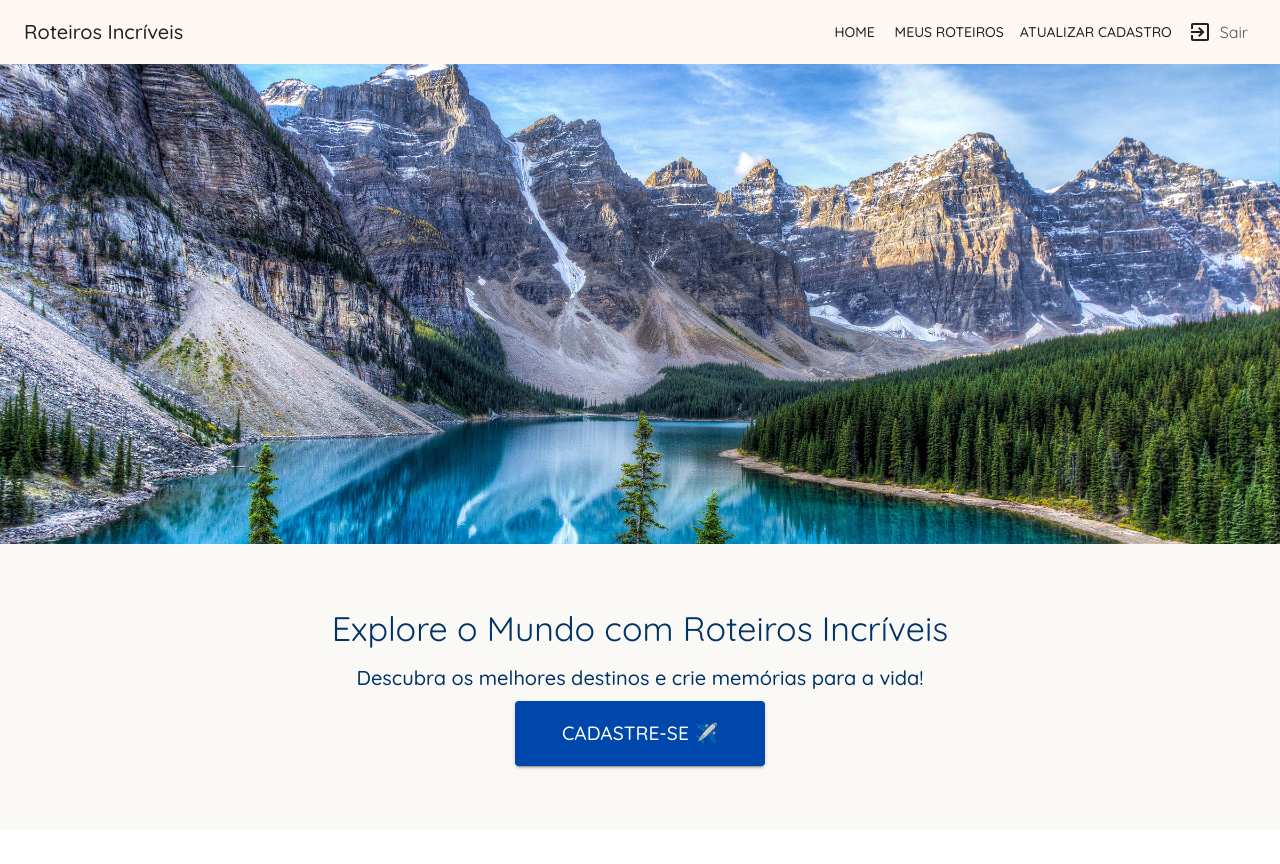
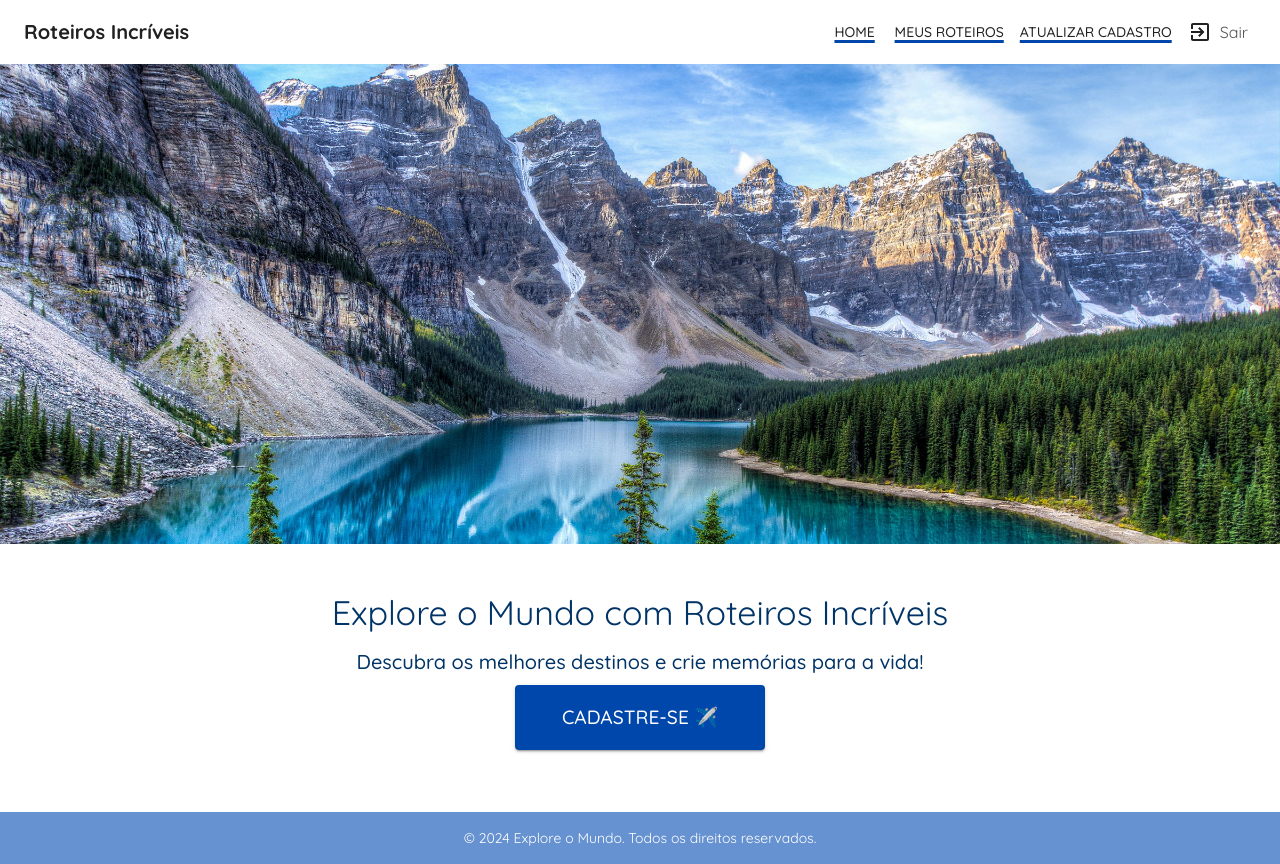
Before and after one commit to AndreLuizBressan/trabalho_ine5646, a React (Create React App) app in the folder frontend/: page / in a window 1280 px wide. Built offline with nearby package versions, Linux system fonts and the light colour scheme.

Commit message:
melhorias+layout

```diff
--- a/frontend/src/components/Header.js
+++ b/frontend/src/components/Header.js
@@ -1,15 +1,17 @@
 import React, { useState } from "react";
-import { AppBar,
+import {
+  AppBar,
   Toolbar,
   Typography,
   Button,
   Menu,
   MenuItem,
-         IconButton } from "@mui/material";
+  IconButton,
+} from "@mui/material";
 import { AccountCircle } from "@mui/icons-material";
 import { Link } from "react-router-dom";
 import { useAuth } from "../context/AuthContext";
-import ExitToAppIcon from '@mui/icons-material/ExitToApp';
+import ExitToAppIcon from "@mui/icons-material/ExitToApp";
 
 const Header = () => {
   const { isAuthenticated, logout } = useAuth();
@@ -31,19 +33,59 @@ const Header = () => {
   return (
     <AppBar position="static" color="primary">
       <Toolbar>
-        <Typography variant="h6" component={Link} to="/home" sx={{ flexGrow: 1, textDecoration: "none", color: "inherit" }}>
+        <Typography
+          variant="h6"
+          component={Link}
+          to="/home"
+          sx={{
+            flexGrow: 1,
+            textDecoration: "none",
+            color: "inherit",
+            fontWeight: "bold",
+          }}
+        >
           Roteiros Incríveis
         </Typography>
-        <Button color="inherit" component={Link} to="/">
+        <Button
+          color="inherit"
+          component={Link}
+          to="/"
+          sx={{
+            textDecoration: "underline", // Sublinhado ativado
+            textDecorationThickness: "3px", // Espessura do sublinhado
+            textUnderlineOffset: "3px", // Espaçamento entre texto e sublinhado
+            textDecorationColor: "#0047AB", // Cor azul para o sublinhado
+          }}
+        >
           Home
         </Button>
         {isAuthenticated && (
-          <Button color="inherit" component={Link} to="/main">
+          <Button
+            color="inherit"
+            component={Link}
+            to="/main"
+            sx={{
+              textDecoration: "underline",
+              textDecorationThickness: "3px",
+              textUnderlineOffset: "3px",
+              textDecorationColor: "#0047AB",
+            }}
+          >
             Meus Roteiros
           </Button>
         )}
         {isAuthenticated && (
-          <Button color="inherit" component={Link} to="/signupupdate">
+          <Button
+            color="inherit"
+            component={Link}
+            to="/signupupdate"
+            sx={{
+              textDecoration: "underline",
+              textDecorationThickness: "3px",
+              textUnderlineOffset: "3px",
+              textDecorationColor: "#0047AB",
+            }}
+          >
             Atualizar cadastro
           </Button>
         )}
@@ -52,7 +94,8 @@ const Header = () => {
             <IconButton
               color="inherit"
               onClick={handleLogout}
-              component={Link} to="/home"
+              component={Link}
+              to="/home"
             >
               <ExitToAppIcon />
               <Typography variant="body1" sx={{ ml: 1 }}>
--- a/frontend/src/components/ItineraryTable.js
+++ b/frontend/src/components/ItineraryTable.js
@@ -8,14 +8,16 @@ import {
   TableRow,
   Paper,
   Button,
+  Typography
 } from "@mui/material";
+
 
 const ItineraryTable = ({ destinations, onRemoveDestination, onEditDestination }) => {
   return (
     <TableContainer component={Paper}>
       <Table>
       <TableHead>
-          <TableRow>
+      <TableRow sx={{ '& > th': { color: 'text.terciary' } }}>
         <TableCell>Dia</TableCell>
         <TableCell>Destino</TableCell>
         <TableCell>Hospedagem</TableCell>
--- a/frontend/src/pages/CreateItinerary.js
+++ b/frontend/src/pages/CreateItinerary.js
@@ -248,7 +248,7 @@ const CreateItinerary = () => {
 
         <Button
           variant="contained"
-          color="primary"
+          color="secondary"
           fullWidth
           onClick={handleSavePart1}
           sx={{ mb: 3 }}
@@ -270,6 +270,7 @@ const CreateItinerary = () => {
                   <Button
                     key={day}
                     variant={newItinerary.day === day ? "contained" : "outlined"}
+                    color="secondary"
                     onClick={() =>
                       setNewItinerary((prev) => ({ ...prev, day }))
                     }
@@ -331,6 +332,7 @@ const CreateItinerary = () => {
 
             <Button
               variant="contained"
+              color="secondary"
               onClick={handleAddDestination}
               sx={{ mb: 3 }}
               disabled={!partOneCompleted}
@@ -350,7 +352,7 @@ const CreateItinerary = () => {
 
             <Button
               variant="contained"
-              color="primary"
+              color="secondary"
               fullWidth
               onClick={handleSaveFinal}
               disabled={!partOneCompleted || loading}
--- a/frontend/src/pages/Home.js
+++ b/frontend/src/pages/Home.js
@@ -1,12 +1,13 @@
 import React from "react";
 import { Box, Typography, Button } from "@mui/material";
-import { useNavigate } from "react-router-dom"; // use navigate
+import { useNavigate } from "react-router-dom";
 import wallpaper from "../images/wallpaper.jpg";
+
 const Main = () => {
-  const navigate = useNavigate(); // inicializa o hook de navegação
+  const navigate = useNavigate();
 
   const handleClick = () => {
-    navigate("/signup"); // redireciona p pág de cadastro
+    navigate("/signup");
   };
 
   return (
@@ -14,8 +15,9 @@ const Main = () => {
       style={{
         display: "flex",
         flexDirection: "column",
-        minHeight: "100vh",
-        backgroundColor: "#ffffff", // branco
+        height: "100vh", // Exatamente a altura da tela
+        backgroundColor: "#ffffff",
+        overflow: "hidden", // Evita qualquer rolagem extra
       }}
     >
       {/* Imagem como banner */}
@@ -27,14 +29,13 @@ const Main = () => {
           backgroundPosition: "center",
         }}
       />
-
-      {/* Box logo abaixo da imagem */}
       <Box
         sx={{
           textAlign: "center",
-          py: 8,
-          backgroundColor: "#FAF9F6",
+          py: 6, // Margem interna moderada
+          backgroundColor: "Quinary",
           color: "#003366",
+          flexGrow: 1, // Ajusta o restante do espaço
         }}
       >
         <Typography variant="h4" gutterBottom>
@@ -47,16 +48,28 @@ const Main = () => {
           variant="contained"
           color="secondary"
           size="large"
-          onClick={handleClick} // Chama a função de navegação ao clicar
+          onClick={handleClick}
           sx={{
-            fontSize: '1.2rem',
-            padding: '16px 32px',
-            minWidth: '250px',
+            fontSize: "1.2rem",
+            padding: "16px 32px",
+            minWidth: "250px",
           }}
         >
           Cadastre-se ✈️
         </Button>
+      </Box>
 
+      {/* Rodapé fixado no final */}
+      <Box
+        sx={{
+          backgroundColor: "cobalto_claro.main",
+          py: 2,
+          textAlign: "center",
+        }}
+      >
+        <Typography variant="body2" color="white">
+          © 2024 Explore o Mundo. Todos os direitos reservados.
+        </Typography>
       </Box>
     </div>
   );
--- a/frontend/src/pages/Login.js
+++ b/frontend/src/pages/Login.js
@@ -35,7 +35,6 @@ const Login = () => {
       const data = await response.json();
       console.log("Login realizado:", data);
       login(data.token);
-      alert("Login realizado com sucesso!");
       navigate("/main");
     } catch (err) {
       setError(err.message || "Erro ao realizar login. Tente novamente.");
@@ -83,7 +82,7 @@ const Login = () => {
           <Button
             type="submit"
             variant="contained"
-            color="primary"
+            color="secondary"
             fullWidth
             sx={{ marginTop: 2 }}
           >
@@ -93,7 +92,7 @@ const Login = () => {
         <Box textAlign="center" sx={{ marginTop: 2 }}>
           <Typography variant="body2" color="text.secondary">
             Não tem uma conta?{" "}
-            <Link href="/signup" underline="hover">
+            <Link href="/signup" underline="hover" color="text.roxo">
               Cadastre-se
             </Link>
           </Typography>
--- a/frontend/src/pages/Main.js
+++ b/frontend/src/pages/Main.js
@@ -5,6 +5,7 @@ import { useItinerary } from "../context/ItineraryContext";
 import DeleteIcon from "@mui/icons-material/Delete";
 import ItineraryModal from "../components/ItineraryModal";
 import VisibilityIcon from '@mui/icons-material/Visibility';
+
 
 const Main = () => {
   const navigate = useNavigate();
@@ -33,8 +34,8 @@ const Main = () => {
         sx={{
           textAlign: "center",
           py: 8,
-          bgcolor: "#FFB6C1",
-          color: "#FFF",
+          bgcolor: "cobalto_claro.main",
+          color: "text.white",
         }}
       >
         <Typography variant="h3" gutterBottom>
@@ -53,7 +54,7 @@ const Main = () => {
 
 
         {itineraries.length === 0 ? (
-          <Typography variant="h6" color="textSecondary">
+          <Typography variant="h6" color="textsecondary">
             Não há roteiros criados ainda. Comece criando um novo!
           </Typography>
         ) : (
--- a/frontend/src/theme.js
+++ b/frontend/src/theme.js
@@ -1,20 +1,31 @@
 import { createTheme } from "@mui/material/styles";
 import "@fontsource/quicksand";
+import { fontWeight } from "@mui/system";
 
 const theme = createTheme({
   palette: {
     primary: {
-      main: "#FFFFF",
+      main: "#FFFFFF",
     },
     secondary: {
       main: "#0047AB",
+    },
+    terciary: {
+      main: "#99B8E4",
+    },
+    cobalto_claro: {
+      main: "#6692D1"
     },
     background: {
       default: "#FFF8F2",
     },
     text: {
       primary: "#0047AB", // texto azul
-      secondary: "#0047AB", //
+      secondary: "#0047AB",
+      terciary: "#000000",
+      white: "#FFFFFF",
+      cinza: "#808080",
+      roxo: "#9966CC",
     },
   },
   typography: {
@@ -31,14 +42,18 @@ const theme = createTheme({
       fontSize: "1rem",
       color: "#555555",
     },
+    impacto: {
+        fontSize: "3rem",
+        fontWeight: "bold",
+    }
   },
   components: {
     MuiButton: {
       styleOverrides: {
         root: {
-          transition: "transform 0.3s ease",  // Suaviza o efeito de transformação
+          transition: "transform 0.3s ease", // Suaviza o efeito de transformação
           "&:hover": {
-            transform: "scale(1.1)",  // Aumenta o botão em 10% ao passar o mouse
+            transform: "scale(1.1)", // Aumenta o botão em 10% ao passar o mouse
           },
         },
       },
```
Also changed, not shown: frontend/src/pages/SignUpUpdate.js (+26 -2 lines), frontend/src/pages/Signup.js (+3 -7 lines). Lines whose indentation alone changed are shown as unchanged.
